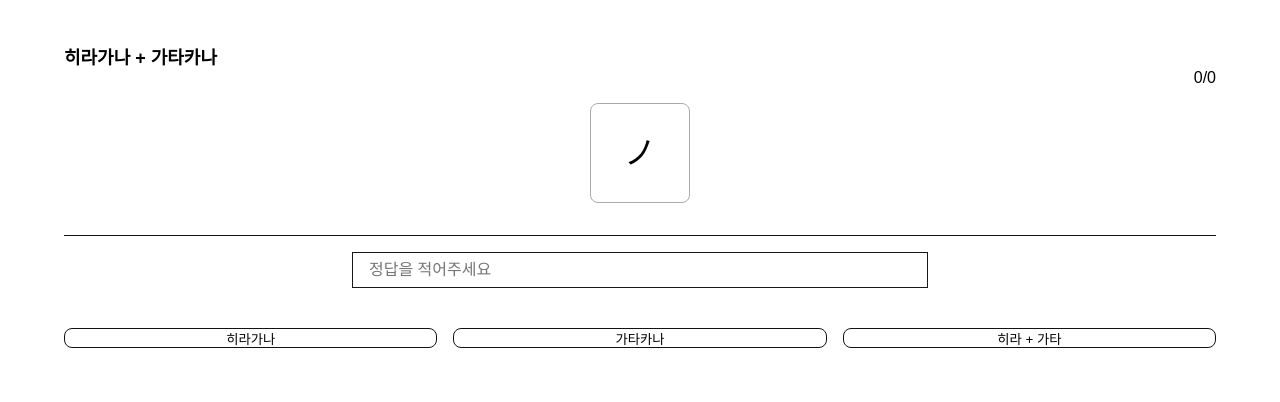
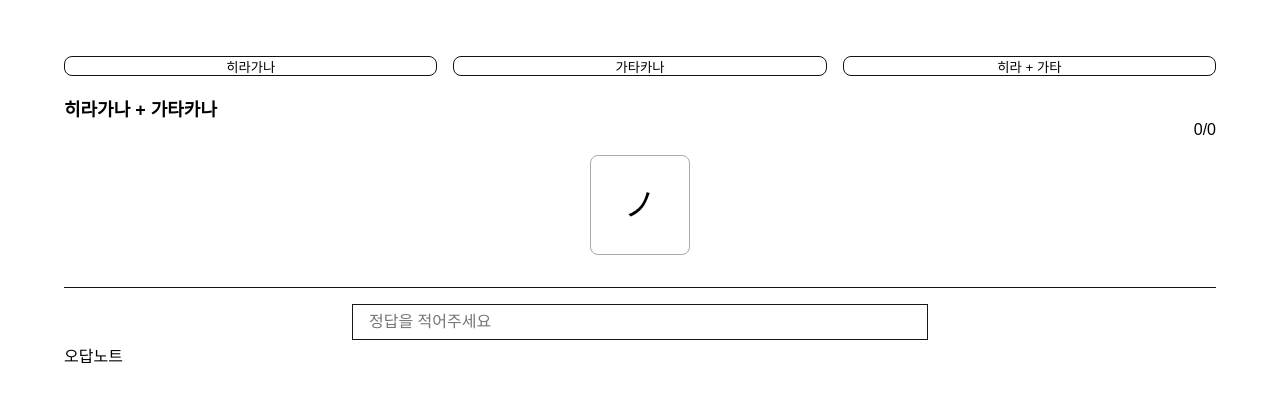
Before and after one commit to TheKany/study-japanese, a Next.js app: page /Study/All in a window 1280 px wide. Shown: the top 402 px of the page. Built offline with nearby package versions, Linux system fonts and the light colour scheme.

Commit message:
오답노트 추가

```diff
--- a/src/app/Study/_components/StudyPage.tsx
+++ b/src/app/Study/_components/StudyPage.tsx
@@ -24,7 +24,10 @@ const StudyPage = ({
   } | null>(null);
   const [userAnswer, setUserAnswer] = useState("");
   const [score, setScore] = useState({ total: 0, currect: 0 });
-  const inputRef = useRef<HTMLInputElement>(null); // ✅ Ref 추가
+  const [history, setHistory] = useState<{ currect: boolean; word: string }[]>(
+    []
+  );
+  const inputRef = useRef<HTMLInputElement>(null);
 
   const onLoadData = async () => {
     try {
@@ -59,8 +62,23 @@ const StudyPage = ({
         ...prev,
         currect: prev.currect + 1,
       }));
+      setHistory((prev) => [
+        ...prev,
+        {
+          currect: true,
+          word: currentQuestion.word,
+        },
+      ]);
     } else {
       alert(`오답입니다! ❌ 정답은 "${currentQuestion.speakWord}" 입니다.`);
+
+      setHistory((prev) => [
+        ...prev,
+        {
+          currect: false,
+          word: currentQuestion.word,
+        },
+      ]);
     }
 
     setScore((prev) => ({
@@ -113,6 +131,18 @@ const StudyPage = ({
 
   return (
     <Wrapper>
+      <PageBtnContainer>
+        <ButtonBox height="20px" onClick={() => onClickLink("hira")}>
+          히라가나
+        </ButtonBox>
+        <ButtonBox height="20px" onClick={() => onClickLink("gata")}>
+          가타카나
+        </ButtonBox>
+        <ButtonBox height="20px" onClick={() => onClickLink("hi-ga")}>
+          히라 + 가타
+        </ButtonBox>
+      </PageBtnContainer>
+
       <InfoContainer>
         <Title>{title}</Title>
         <ScoreBox>
@@ -139,24 +169,22 @@ const StudyPage = ({
         />
       </AnswerContainer>
 
-      <PageBtnContainer>
-        <ButtonBox height="20px" onClick={() => onClickLink("hira")}>
-          히라가나
-        </ButtonBox>
-        <ButtonBox height="20px" onClick={() => onClickLink("gata")}>
-          가타카나
-        </ButtonBox>
-        <ButtonBox height="20px" onClick={() => onClickLink("hi-ga")}>
-          히라 + 가타
-        </ButtonBox>
-      </PageBtnContainer>
+      <p>오답노트</p>
+      <HistoryNote>
+        <HistoryNote>
+          {history.map((el, index) => (
+            <Word borderColor={el.currect ? "#3065AC" : "#DD1923"} key={index}>
+              {el.word}
+            </Word>
+          ))}
+        </HistoryNote>
+      </HistoryNote>
     </Wrapper>
   );
 };
 
 export default StudyPage;
 
-// ✅ 스타일 그대로 유지
 const InfoContainer = styled.div`
   width: 100%;
   margin: 16px 0;
@@ -209,6 +237,26 @@ const Answer = styled.input`
   touch-action: manipulation;
 `;
 
+const HistoryNote = styled.div`
+  display: flex;
+  flex-wrap: wrap;
+  gap: 4px;
+  margin: 8px 0;
+`;
+
+const Word = styled.p<{ borderColor: string }>`
+  width: 30px;
+  height: 30px;
+  border: 1px solid ${({ borderColor }) => borderColor};
+  background-color: ${({ borderColor }) => borderColor};
+  color: #fff;
+  border-radius: 8px;
+
+  display: flex;
+  justify-content: center;
+  align-items: center;
+`;
+
 const PageBtnContainer = styled.div`
   display: grid;
   grid-template-columns: repeat(3, 1fr);
--- a/src/components/Wrapper/Wrapper.tsx
+++ b/src/components/Wrapper/Wrapper.tsx
@@ -29,5 +29,6 @@ export default Wrapper;
 const Container = styled.section`
   margin: 0 auto;
   width: 90%;
-  padding: 32px 0;
+  padding-top: 16px;
+  padding-bottom: 32px;
 `;
```
